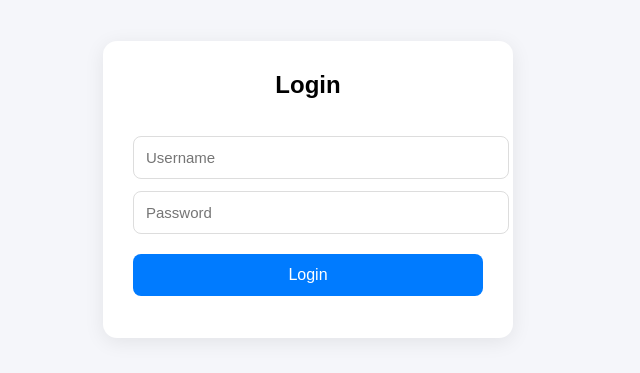
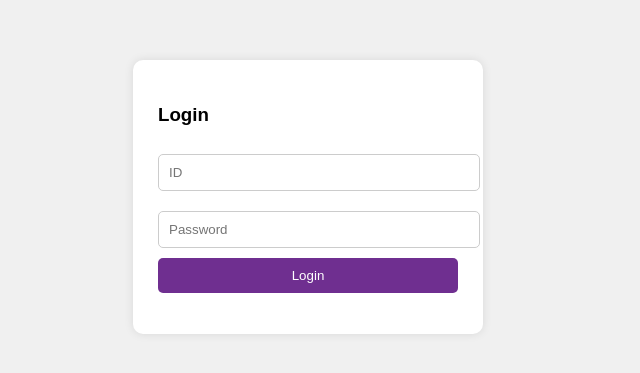
Before and after one commit to ismailmostafa-lab/megawfm, a plain HTML site: page test.html in a window 1280 px wide. Shown: the part 211-584 px from the top of the page, without its empty margins (332-972 px from the left). Drawn offline with Linux system fonts and the light colour scheme.

Commit message:
Update test.html

```diff
--- a/test.html
+++ b/test.html
@@ -1,90 +1,67 @@
 <!DOCTYPE html>
-<html>
+<html lang="en">
 <head>
-  <base target="_top">
+<meta charset="UTF-8">
+<meta name="viewport" content="width=device-width, initial-scale=1.0">
+<title>Login</title>
+
 <style>
   body{
-      height:100vh;
-      margin:0;
-      background:#f5f6fa;
+    font-family: Arial;
     display:flex;
     justify-content:center;
     align-items:center;
-      font-family:'Cairo',sans-serif;
+    height:100vh;
+    background:#f0f0f0;
   }
   .box{
-      width:350px;
     background:white;
-      padding:30px;
-      border-radius:14px;
-      box-shadow:0 4px 20px rgba(0,0,0,0.08);
-    }
-    h2{
-      text-align:center;
-      margin-top:0;
-      margin-bottom:25px;
-      font-weight:600;
+    padding:25px;
+    border-radius:10px;
+    box-shadow:0 0 10px rgba(0,0,0,0.1);
+    width:300px;
   }
   input{
     width:100%;
-      padding:12px;
-      margin-top:12px;
-      border:1px solid #ddd;
-      border-radius:8px;
-      font-size:15px;
+    margin:10px 0;
+    padding:10px;
+    border:1px solid #ccc;
+    border-radius:5px;
   }
   button{
     width:100%;
-      padding:12px;
-      margin-top:20px;
-      background:#007bff;
+    padding:10px;
+    background:#6f2f90;
     color:white;
-      border:0;
-      border-radius:8px;
-      font-size:16px;
+    border:none;
+    border-radius:5px;
     cursor:pointer;
   }
-    #msg{
-      margin-top:12px;
-      font-size:14px;
-      text-align:center;
-      color:red;
-    }
 </style>
+
 </head>
+<body>
 
-<body>
 <div class="box">
-    <h2>Login</h2>
+  <h3>Login</h3>
 
-    <input id="username" placeholder="Username">
-    <input id="password" type="password" placeholder="Password">
+  <input type="number" id="id" placeholder="ID">
+  <input type="password" id="pass" placeholder="Password">
 
   <button onclick="doLogin()">Login</button>
 
-    <div id="msg"></div>
+  <p id="msg"></p>
 </div>
 
 <script>
   function doLogin(){
-  let u = username.value.trim();
-  let p = password.value.trim();
+    const id = document.getElementById("id").value;
+    const pass = document.getElementById("pass").value;
 
-  fetch("https://script.google.com/macros/s/AKfycbyxtFo_uIm5dIh2a73LQZrxBb2pLFvuI2Bz8e6vJ3H5bLvDsP2H6d4Q39liCEbD6uA9/exec", {
-    method:"POST",
-    body: JSON.stringify({
-      action:"login",
-      username:u,
-      password:p
-    })
-  })
-  .then(r=>r.json())
-  .then(d=>{
-    if(d.status==="success"){
-      window.location.href="https://script.google.com/macros/s/AKfycbyxtFo_uIm5dIh2a73LQZrxBb2pLFvuI2Bz8e6vJ3H5bLvDsP2H6d4Q39liCEbD6uA9/exec?page=logs";
-    } else {
-      msg.textContent = d.message;
-    }
+    fetch("YOUR_WEB_APP_URL?route=login&id=" + id + "&pass=" + pass)
+      .then(res => res.text())
+      .then(data => {
+        document.getElementById("msg").innerText = data;
       });
   }
 </script>
```
Lines whose indentation alone changed are shown as unchanged.
